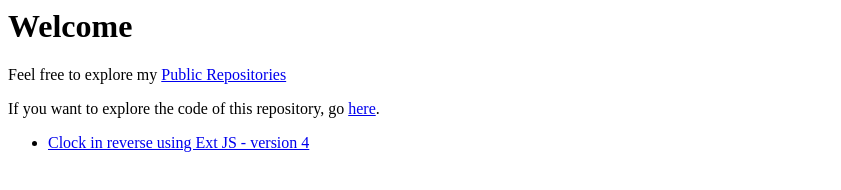
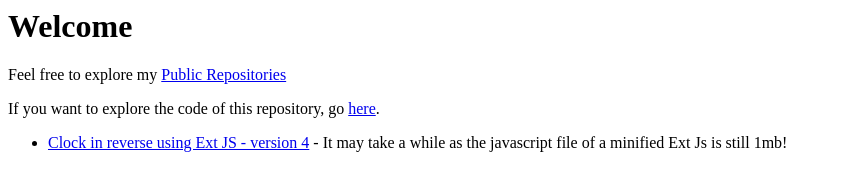
Before and after one commit to freshteapot/freshteapot.github.com, a plain HTML site: page index.html in a window 1280 px wide. Shown: the whole page, without its empty margins (0-841 px from the left). Drawn offline with Linux system fonts and the light colour scheme.

Commit message:
Added a README file and tweaked a warning on a link.

```diff
--- a/index.html
+++ b/index.html
@@ -9,7 +9,7 @@
 
 
 	<ul>
-		<li><a href="./clock-in-reverse/index.html">Clock in reverse using Ext JS - version 4</a></li>
+		<li><a href="./clock-in-reverse/index.html">Clock in reverse using Ext JS - version 4</a> - It may take a while as the javascript file of a minified Ext Js is still 1mb!</li>
 	</ul>
 </body>
 </html>
```
Also changed, not shown: 1 other file.
